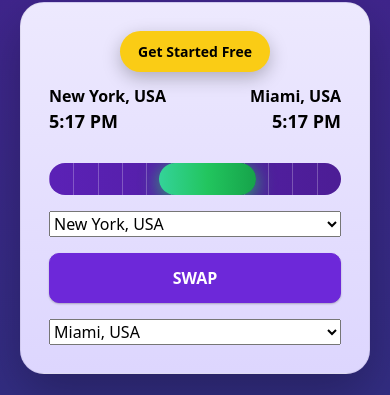
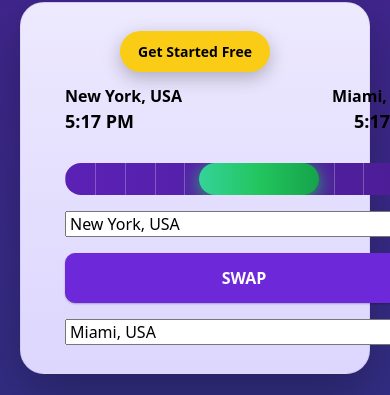
Before and after one commit to techtalk1282/Best-Meeting-Time, a Next.js app: page / in a window 390 px wide. Shown: the part 393-788 px from the top of the page. Built offline with nearby package versions, Linux system fonts and the light colour scheme.

Commit message:
fix: fully isolate mobile layout using viewport wrapper to eliminate cutoff and alignment issues

```diff
--- a/app/ui/ToolPreviewMobile.tsx
+++ b/app/ui/ToolPreviewMobile.tsx
@@ -1,17 +1,17 @@
 /**
  * File: app/ui/ToolPreviewMobile.tsx
- * Version: v2.0
+ * Version: v2.1
  * Date: 2026-04-11
  *
  * Purpose:
- * - Mobile timeline now matches desktop visual system
- * - Fixes visibility issues across all screen sizes
- * - Adds structure (track + ticks + strong contrast)
+ * - FIX mobile layout cutoff + centering (root issue)
+ * - Fully isolate from parent layout (no LayoutShell changes)
+ * - Maintain timeline + structure
  *
- * Strategy:
- * - Replace weak gray bar with purple timeline
- * - Add tick system for readability
- * - Keep logic simple and safe
+ * Fixes:
+ * - Uses viewport wrapper (100vw) to break out of parent constraints
+ * - Prevents horizontal overflow
+ * - Ensures perfect centering on all devices
  */
 
 "use client";
@@ -40,28 +40,38 @@ export default function ToolPreviewMobile(props: any) {
     minute: "2-digit",
   }).format(now);
 
-  // ✅ SAFE STATIC WINDOW (placeholder until real logic sync)
+  // SAFE STATIC WINDOW (placeholder)
   const startHour = 9;
   const endHour = 17;
 
   const startPercent = (startHour / 24) * 100;
   const widthPercent = ((endHour - startHour) / 24) * 100;
 
-  // ✅ SIMPLE TICKS (every 2 hours)
   const ticks = Array.from({ length: 12 }, (_, i) => i * 2);
 
   return (
+    // ✅ OUTER VIEWPORT WRAPPER (critical fix)
     <div
       style={{
+        width: "100vw",
+        maxWidth: "100vw",
+        overflowX: "hidden",
+        display: "flex",
+        justifyContent: "center",
+      }}
+    >
+      {/* ✅ INNER CONTAINER */}
+      <div
+        style={{
+          width: "100%",
+          maxWidth: "420px",
+          padding: "0 16px",
+          boxSizing: "border-box",
           display: "flex",
           flexDirection: "column",
           gap: "16px",
-    width: "100%",
-    maxWidth: "420px",
-    margin: "0 auto",
         }}
       >
-
         {/* TIME DISPLAY */}
         <div style={{ display: "flex", justifyContent: "space-between" }}>
           <div>
@@ -77,8 +87,6 @@ export default function ToolPreviewMobile(props: any) {
 
         {/* TIMELINE */}
         <div style={{ marginTop: "12px" }}>
-
-        {/* TRACK */}
           <div
             style={{
               position: "relative",
@@ -88,7 +96,6 @@ export default function ToolPreviewMobile(props: any) {
               overflow: "hidden",
             }}
           >
-
             {/* TICKS */}
             {ticks.map((hour) => (
               <div
@@ -119,14 +126,14 @@ export default function ToolPreviewMobile(props: any) {
           </div>
         </div>
 
-      {/* City A */}
+        {/* CITY A */}
         <select
           style={{ width: "100%" }}
           value={cityA.name}
           onChange={(e) => {
             if (handlePlannerInteraction()) return;
             const city = CITY_OPTIONS.find((c: any) => c.name === e.target.value);
-          setCityA(city);
+            if (city) setCityA(city);
           }}
         >
           {CITY_OPTIONS.map((c: any) => (
@@ -136,7 +143,7 @@ export default function ToolPreviewMobile(props: any) {
           ))}
         </select>
 
-      {/* Swap */}
+        {/* SWAP */}
         <button
           onClick={() => {
             const temp = cityA;
@@ -157,14 +164,14 @@ export default function ToolPreviewMobile(props: any) {
           SWAP
         </button>
 
-      {/* City B */}
+        {/* CITY B */}
         <select
           style={{ width: "100%" }}
           value={cityB.name}
           onChange={(e) => {
             if (handlePlannerInteraction()) return;
             const city = CITY_OPTIONS.find((c: any) => c.name === e.target.value);
-          setCityB(city);
+            if (city) setCityB(city);
           }}
         >
           {CITY_OPTIONS.map((c: any) => (
@@ -174,5 +181,6 @@ export default function ToolPreviewMobile(props: any) {
           ))}
         </select>
       </div>
+    </div>
   );
 }
```
Lines whose indentation alone changed are shown as unchanged.
